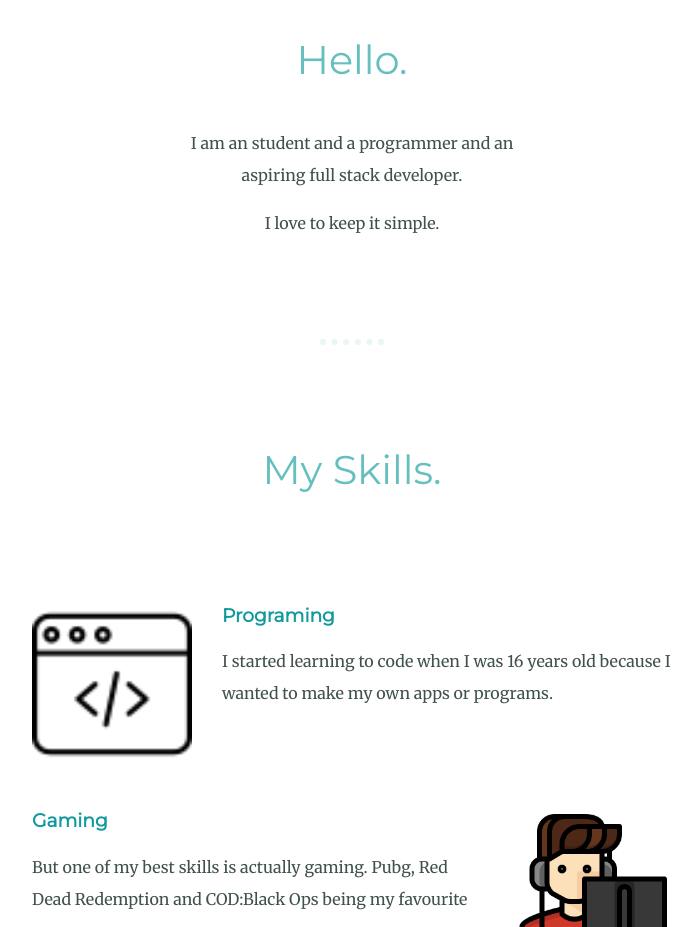
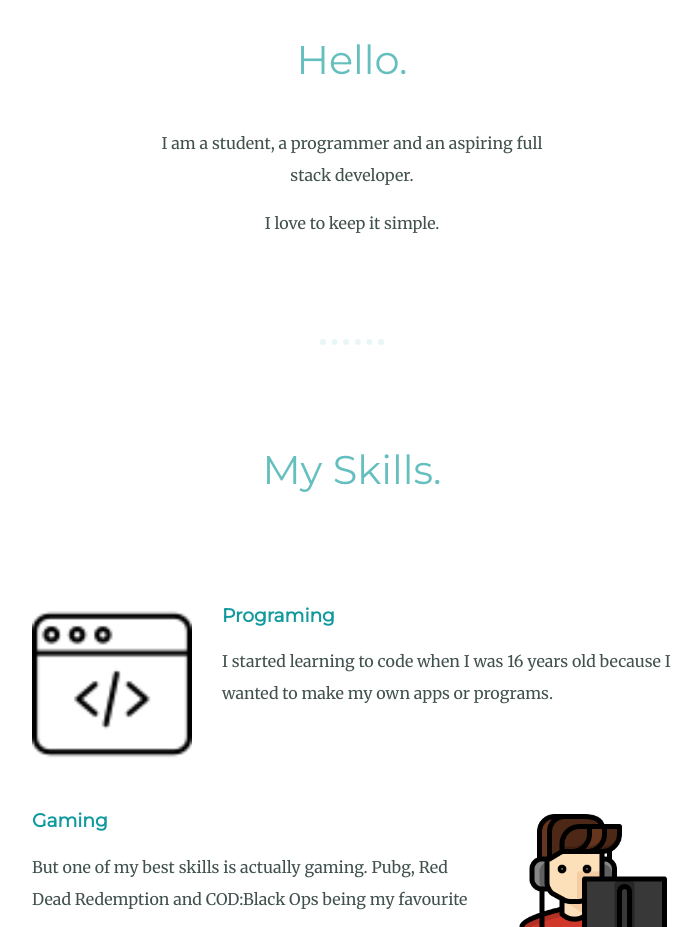
Before and after one commit to YasarArafathAli/CV, a plain HTML site: page index.html in a window 1280 px wide. Shown: the part 1071-1998 px from the top of the page, without its empty margins (288-988 px from the left). Drawn offline with Linux system fonts and the light colour scheme.

Commit message:
Update index.html

```diff
--- a/index.html
+++ b/index.html
@@ -24,7 +24,7 @@
     <div class="profile">
       <img src="images/Arafath.png" alt="angela-profile-img" width="200px">
       <h2>Hello.</h2>
-      <p class="intro">I am an student and a programmer and an aspiring full stack developer. </p>
+      <p class="intro">I am a student, a programmer and an aspiring full stack developer. </p>
       <p class"intro">I love to keep it simple.</p>
     </div>
     <hr>
```
